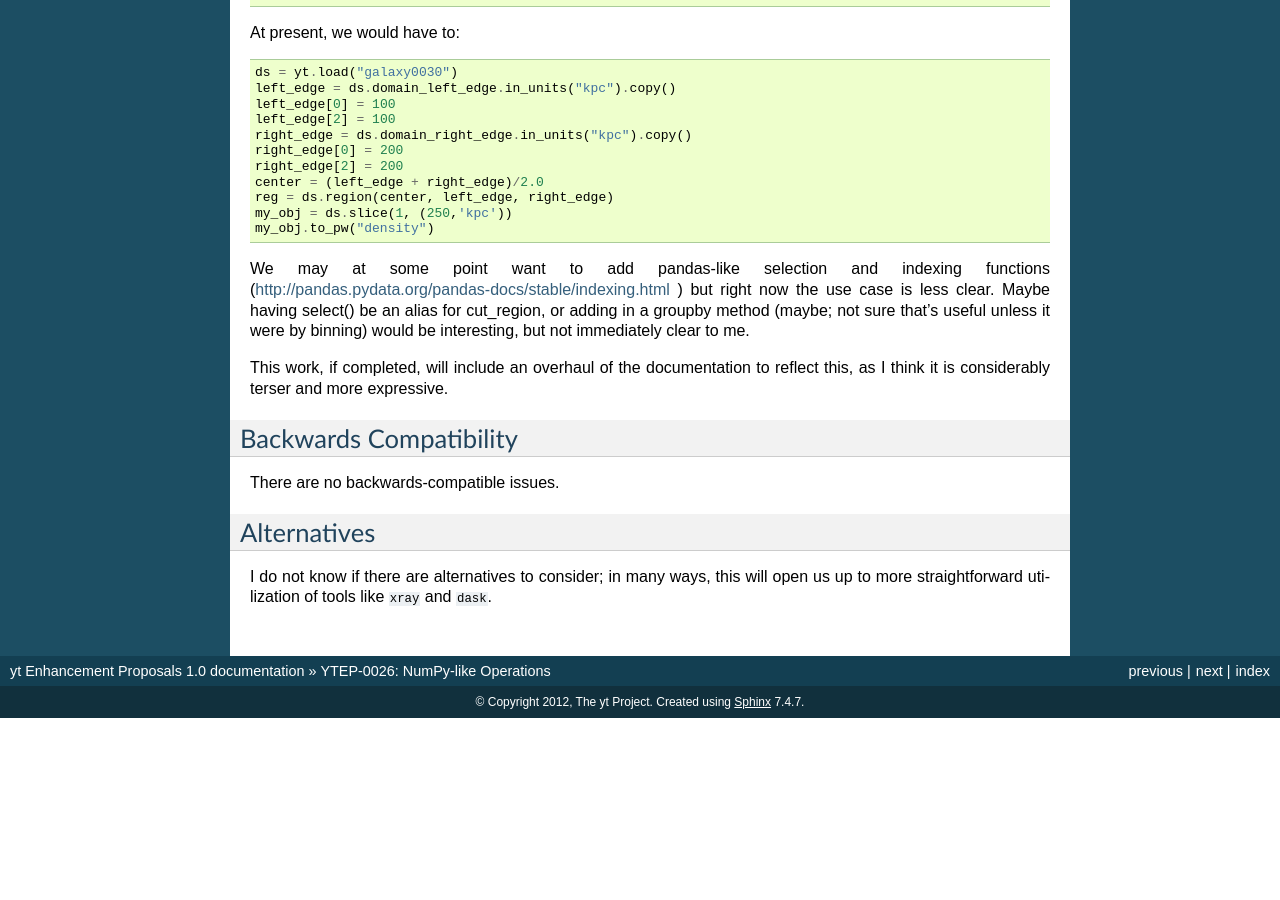
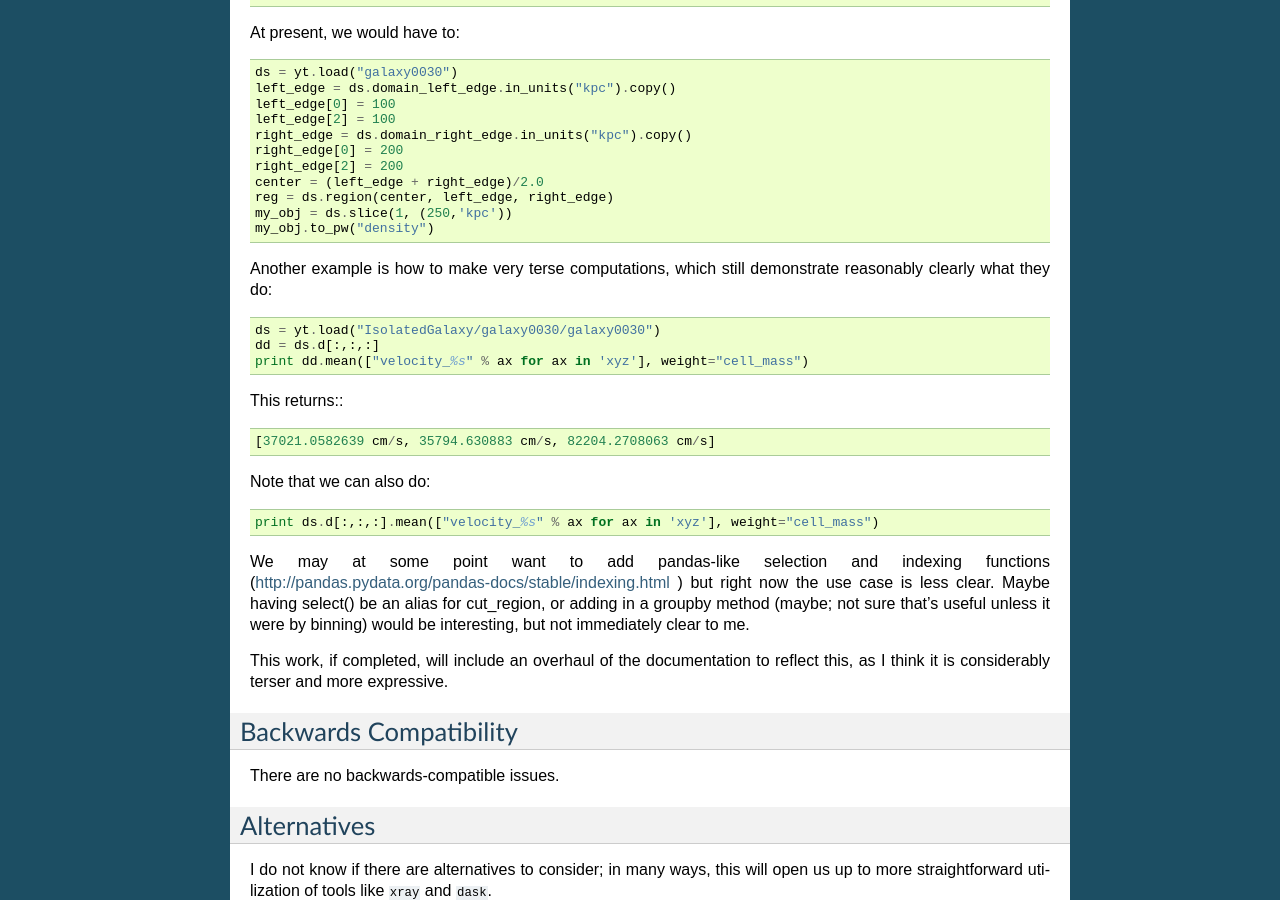
Before and after one commit to yt-project/ytep, a Sphinx documentation site: the page built from source/YTEPs/YTEP-0026.rst, in a window 1280 px wide and 900 px high, scrolled down 4580 px. Built offline with Sphinx 7.4.7, drawn with Linux system fonts in a browser that asks for light colours; formulas are drawn with MathJax 3; before the commit the page ends 5298 px from its top, so only the background shows below that.

Commit message:
Adding a few more examples

```diff
--- a/source/YTEPs/YTEP-0026.rst
+++ b/source/YTEPs/YTEP-0026.rst
@@ -287,6 +287,25 @@ At present, we would have to:
    my_obj = ds.slice(1, (250,'kpc'))
    my_obj.to_pw("density")
 
+Another example is how to make very terse computations, which still demonstrate
+reasonably clearly what they do:
+
+.. code-block::
+
+   ds = yt.load("IsolatedGalaxy/galaxy0030/galaxy0030")
+   dd = ds.d[:,:,:]
+   print dd.mean(["velocity_%s" % ax for ax in 'xyz'], weight="cell_mass")
+
+This returns:::
+
+   [37021.0582639 cm/s, 35794.630883 cm/s, 82204.2708063 cm/s]
+
+Note that we can also do:
+
+.. code-block::
+
+   print ds.d[:,:,:].mean(["velocity_%s" % ax for ax in 'xyz'], weight="cell_mass")
+
 We may at some point want to add pandas-like selection and indexing functions
 (http://pandas.pydata.org/pandas-docs/stable/indexing.html ) but right now the
 use case is less clear.  Maybe having select() be an alias for cut_region, or
```
